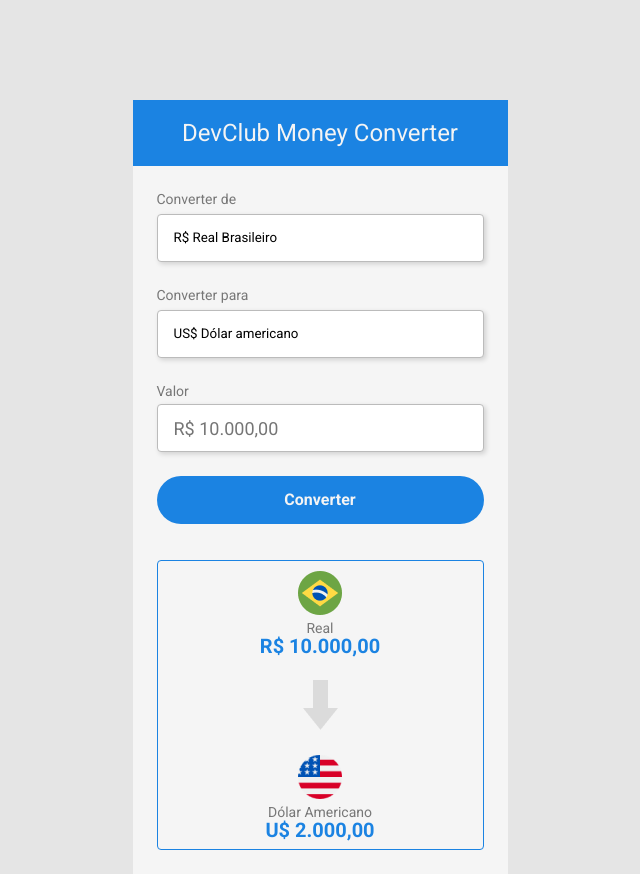
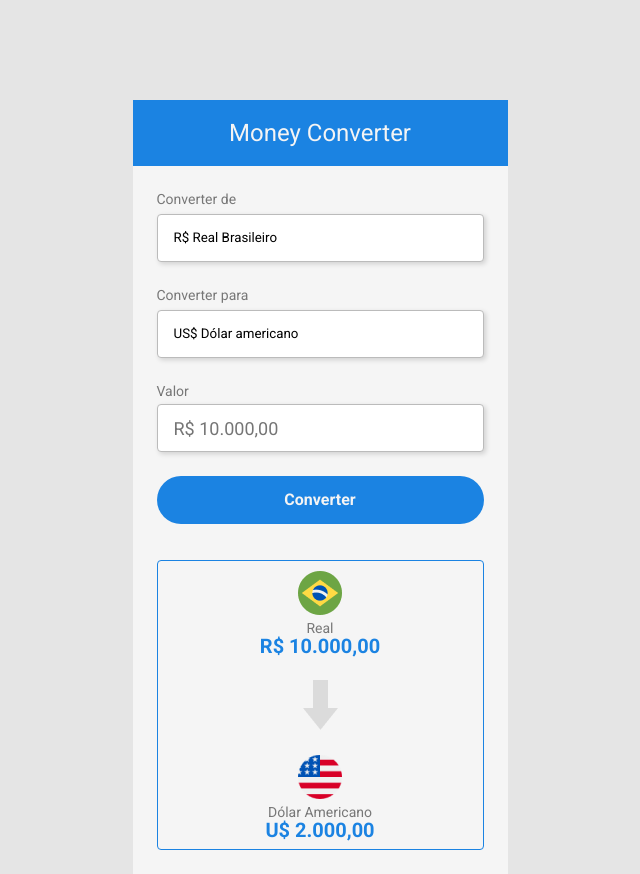
Before and after one commit to marcellemarichal/currency-converter, a plain HTML site: page index.html in a window 1280 px wide. Shown: the whole page, without its empty margins (320-960 px from the left). Drawn offline with Linux system fonts and the light colour scheme.

Commit message:
adding screenshots and project title

```diff
--- a/index.html
+++ b/index.html
@@ -10,13 +10,13 @@
     <link href="https://fonts.googleapis.com/css2?family=Roboto:ital,wght@0,100;0,300;0,400;0,700;1,300&display=swap"
         rel="stylesheet">
     <link rel="stylesheet" href="./styles.css" />
-    <title>DevClub Money Converter</title>
+    <title>Money Converter</title>
 </head>
 
 <body>
     <div class="container">
         <header>
-            <h1>DevClub Money Converter</h1>
+            <h1>Money Converter</h1>
 
         </header>
         <main>
```
Also changed, not shown: Screenshot_1.png (added), Screenshot_2.png (added), Screenshot_3.png (added).
